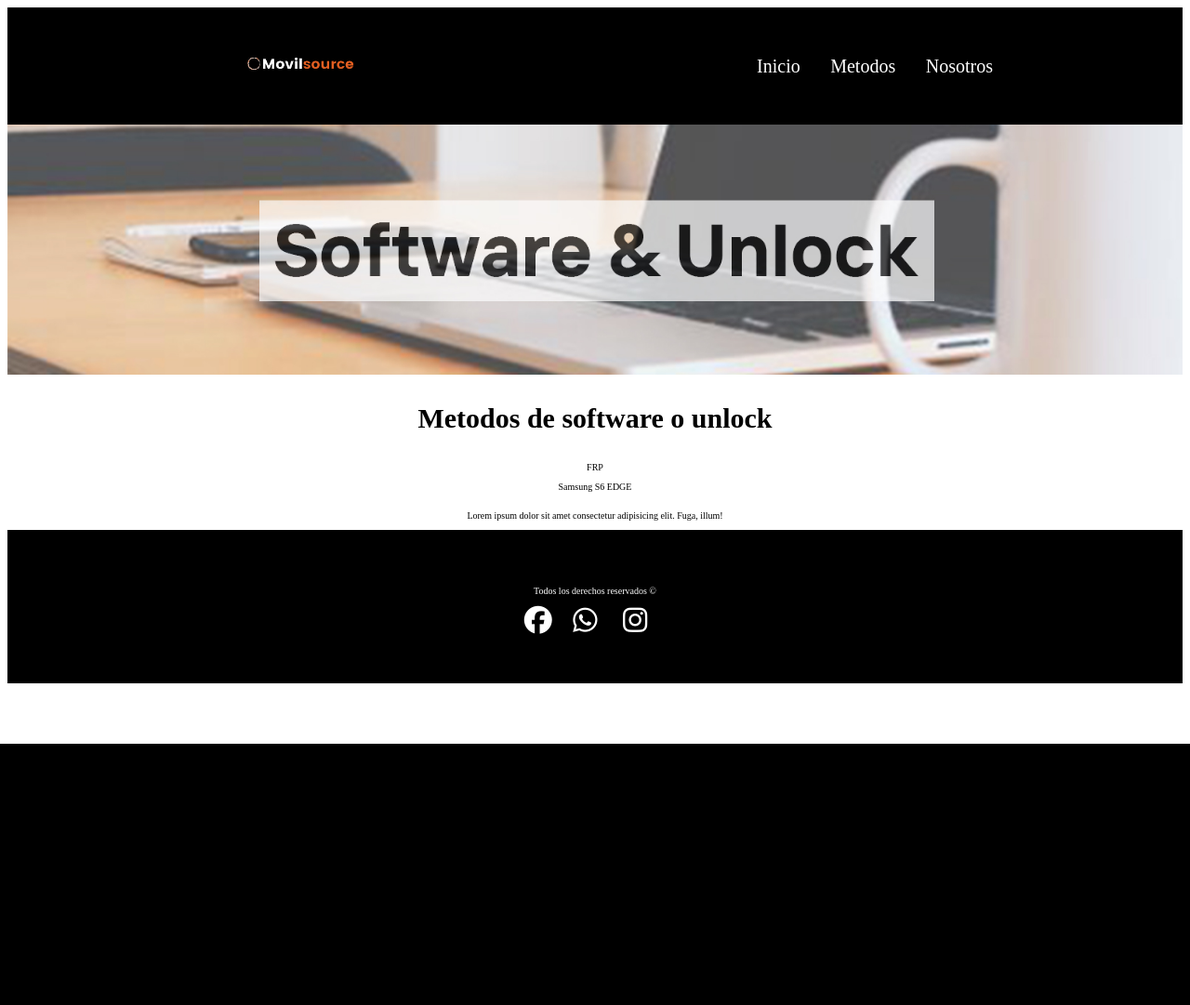
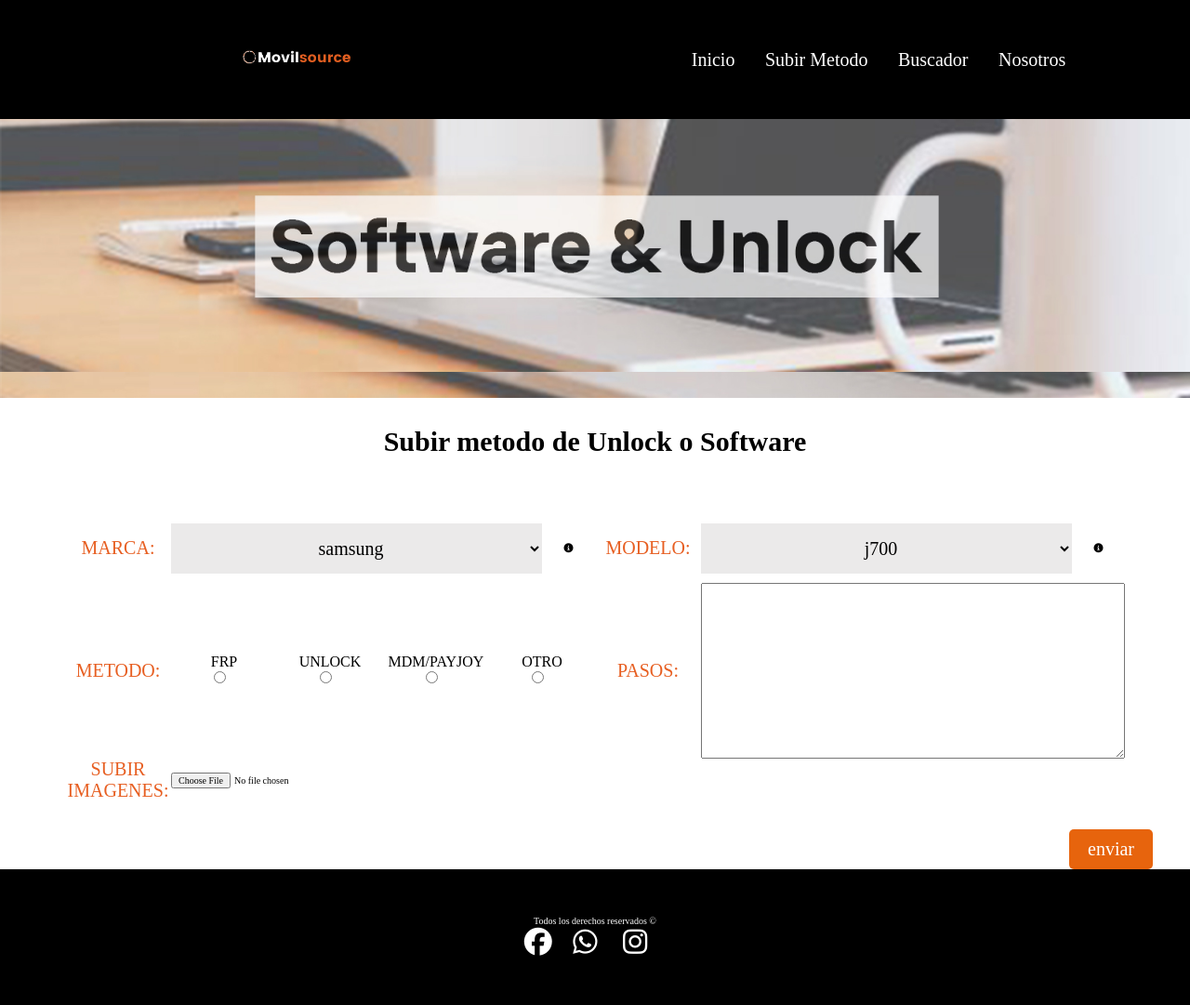
Before and after one commit to manuelluevano/unlock, a PHP site: page /metodos.php in a window 1280 px wide. Shown: the whole page at 93% size. Before the commit the page ends 800 px from the top, so only its background shows below. Run offline with PHP 8.4, Linux system fonts and the light colour scheme; some libraries are stand-ins or nearby versions.

Commit message:
FORMULARIO CREADO CORRECTAMENTE, CSS APLICADO

```diff
--- a/includes/templates/header.php
+++ b/includes/templates/header.php
@@ -20,11 +20,12 @@
             </div>
             <div class="menu">
                 <a href="index.php">Inicio</a>
-                <a href="metodos.php">Metodos</a>
+                <a href="metodos.php">Subir Metodo</a>
+                <a href="buscador.php">Buscador</a>
                 <a href="nosotros.php">Nosotros</a>
             </div>
         </nav>
-        <div class="parallax">
+        <div class="slider">
             <img src="src/img/portada unlock.jpeg" alt="">
         </div>
     </header>
--- a/metodos.php
+++ b/metodos.php
@@ -4,29 +4,77 @@ require 'includes/templates/header.php';
 
 ?>
 
+
 <main>
 
-    <h3>Metodos de software o unlock</h3>
+    <h3>Subir metodo de Unlock o Software</h3>
 
-    <section class="software">
-        <div class="metodo">
-            <p>FRP</p>
-        </div>
-        <div class="modelo">
-            <p>Samsung S6 EDGE</p>
-        </div>
-        <div class="imagen">
-            <img src="" alt="">
-        </div>
-        <div class="descripcion">
-            <p>Lorem ipsum dolor sit amet consectetur adipisicing elit. Fuga, illum!</p>
-        </div>
-    </section>
+    <div class=" contenedor">
+        <form action="" class="form">
 
-    <section class="unlock">
+            <div class="campo_toolpit">
+                <label for="">MARCA:</label>
+                <select name="" id="">
+                    <option value="1">samsung</option>
+                    <option value="2">xiaomi</option>
+                    <option value="3">motorola</option>
+                </select>
+                <div class="tooltip"><i class="fas fa-info-circle"></i>
+                    <span class="tooltiptext">SI NO ESTA LA MARCA, PIDE AL ADMINISTRADOR QUE LA AGREGUEt</span>
+                </div>
+            </div>
+            <div class="campo_toolpit">
+                <label for="">MODELO:</label>
+                <select name="" id="">
+                    <option value="1">j700</option>
+                    <option value="2">S8 PLUS</option>
+                    <option value="3">S9 PLUS</option>
+                </select>
+                <div class="tooltip"><i class="fas fa-info-circle"></i>
+                    <span class="tooltiptext">SI NO ESTA EL MODELO, PIDE AL ADMINISTRADOR QUE LA AGREGUEt</span>
+                </div>
+            </div>
+            <div class="campo">
+                <label for="">METODO:</label>
+                <div class="radio">
+                    <div class="valor">
+                        <p>FRP</p>
+                        <input type="radio" name="metodo" value="frp">
+                    </div>
+                    <div class="valor">
+                        <p>UNLOCK</p>
+                        <input type="radio" name="metodo" value="unlock">
+                    </div>
+                    <div class="valor">
+                        <p>MDM/PAYJOY</p>
+                        <input type="radio" name="metodo" value="mdm/payjoy">
+                    </div>
+                    <div class="valor">
+                        <p>OTRO</p>
+                        <input type="radio" name="metodo" value="otro">
+                    </div>
+                </div>
+            </div>
+            <div class="campo">
 
-    </section>
 
+                <label for="">PASOS:</label>
+                <textarea name="" id="" cols="30" rows="10">
+
+                </textarea>
+            </div>
+
+            <div class="campo">
+                <label for="">SUBIR IMAGENES: </label>
+                <input type="file">
+            </div>
+
+    </div>
+    <div class="flex_end contenedor">
+        <input type="submit" value="enviar">
+    </div>
+    </form>
+    </div>
 
 </main>
 
--- a/src/scss/app.scss
+++ b/src/scss/app.scss
@@ -1,8 +1,12 @@
 //BASE
 @import "base/globales";
 @import "base/botones";
+@import "base/normalize";
 
 //LAYOUT
 @import "layout/navegacion.scss";
+@import "layout/silder";
 @import "layout/footer";
 @import "layout/main";
+@import "layout/nosotros";
+@import "layout/form";
--- a/src/scss/base/_globales.scss
+++ b/src/scss/base/_globales.scss
@@ -12,6 +12,10 @@ html {
     margin: 0 auto;
 }
 
+p{
+    margin: 0;
+    padding: 0;
+}
 img,
 picture {
     width: 100%;
--- /dev/null
+++ b/src/scss/base/_normalize.scss
@@ -0,0 +1,349 @@
+/*! normalize.css v8.0.1 | MIT License | github.com/necolas/normalize.css */
+
+/* Document
+   ========================================================================== */
+
+/**
+ * 1. Correct the line height in all browsers.
+ * 2. Prevent adjustments of font size after orientation changes in iOS.
+ */
+
+ html {
+    line-height: 1.15; /* 1 */
+    -webkit-text-size-adjust: 100%; /* 2 */
+  }
+
+  /* Sections
+     ========================================================================== */
+
+  /**
+   * Remove the margin in all browsers.
+   */
+
+  body {
+    margin: 0;
+  }
+
+  /**
+   * Render the `main` element consistently in IE.
+   */
+
+  main {
+    display: block;
+  }
+
+  /**
+   * Correct the font size and margin on `h1` elements within `section` and
+   * `article` contexts in Chrome, Firefox, and Safari.
+   */
+
+  h1 {
+    font-size: 2em;
+    margin: 0.67em 0;
+  }
+
+  /* Grouping content
+     ========================================================================== */
+
+  /**
+   * 1. Add the correct box sizing in Firefox.
+   * 2. Show the overflow in Edge and IE.
+   */
+
+  hr {
+    box-sizing: content-box; /* 1 */
+    height: 0; /* 1 */
+    overflow: visible; /* 2 */
+  }
+
+  /**
+   * 1. Correct the inheritance and scaling of font size in all browsers.
+   * 2. Correct the odd `em` font sizing in all browsers.
+   */
+
+  pre {
+    font-family: monospace, monospace; /* 1 */
+    font-size: 1em; /* 2 */
+  }
+
+  /* Text-level semantics
+     ========================================================================== */
+
+  /**
+   * Remove the gray background on active links in IE 10.
+   */
+
+  a {
+    background-color: transparent;
+  }
+
+  /**
+   * 1. Remove the bottom border in Chrome 57-
+   * 2. Add the correct text decoration in Chrome, Edge, IE, Opera, and Safari.
+   */
+
+  abbr[title] {
+    border-bottom: none; /* 1 */
+    text-decoration: underline; /* 2 */
+    text-decoration: underline dotted; /* 2 */
+  }
+
+  /**
+   * Add the correct font weight in Chrome, Edge, and Safari.
+   */
+
+  b,
+  strong {
+    font-weight: bolder;
+  }
+
+  /**
+   * 1. Correct the inheritance and scaling of font size in all browsers.
+   * 2. Correct the odd `em` font sizing in all browsers.
+   */
+
+  code,
+  kbd,
+  samp {
+    font-family: monospace, monospace; /* 1 */
+    font-size: 1em; /* 2 */
+  }
+
+  /**
+   * Add the correct font size in all browsers.
+   */
+
+  small {
+    font-size: 80%;
+  }
+
+  /**
+   * Prevent `sub` and `sup` elements from affecting the line height in
+   * all browsers.
+   */
+
+  sub,
+  sup {
+    font-size: 75%;
+    line-height: 0;
+    position: relative;
+    vertical-align: baseline;
+  }
+
+  sub {
+    bottom: -0.25em;
+  }
+
+  sup {
+    top: -0.5em;
+  }
+
+  /* Embedded content
+     ========================================================================== */
+
+  /**
+   * Remove the border on images inside links in IE 10.
+   */
+
+  img {
+    border-style: none;
+  }
+
+  /* Forms
+     ========================================================================== */
+
+  /**
+   * 1. Change the font styles in all browsers.
+   * 2. Remove the margin in Firefox and Safari.
+   */
+
+  button,
+  input,
+  optgroup,
+  select,
+  textarea {
+    font-family: inherit; /* 1 */
+    font-size: 100%; /* 1 */
+    line-height: 1.15; /* 1 */
+    margin: 0; /* 2 */
+  }
+
+  /**
+   * Show the overflow in IE.
+   * 1. Show the overflow in Edge.
+   */
+
+  button,
+  input { /* 1 */
+    overflow: visible;
+  }
+
+  /**
+   * Remove the inheritance of text transform in Edge, Firefox, and IE.
+   * 1. Remove the inheritance of text transform in Firefox.
+   */
+
+  button,
+  select { /* 1 */
+    text-transform: none;
+  }
+
+  /**
+   * Correct the inability to style clickable types in iOS and Safari.
+   */
+
+  button,
+  [type="button"],
+  [type="reset"],
+  [type="submit"] {
+    -webkit-appearance: button;
+  }
+
+  /**
+   * Remove the inner border and padding in Firefox.
+   */
+
+  button::-moz-focus-inner,
+  [type="button"]::-moz-focus-inner,
+  [type="reset"]::-moz-focus-inner,
+  [type="submit"]::-moz-focus-inner {
+    border-style: none;
+    padding: 0;
+  }
+
+  /**
+   * Restore the focus styles unset by the previous rule.
+   */
+
+  button:-moz-focusring,
+  [type="button"]:-moz-focusring,
+  [type="reset"]:-moz-focusring,
+  [type="submit"]:-moz-focusring {
+    outline: 1px dotted ButtonText;
+  }
+
+  /**
+   * Correct the padding in Firefox.
+   */
+
+  fieldset {
+    padding: 0.35em 0.75em 0.625em;
+  }
+
+  /**
+   * 1. Correct the text wrapping in Edge and IE.
+   * 2. Correct the color inheritance from `fieldset` elements in IE.
+   * 3. Remove the padding so developers are not caught out when they zero out
+   *    `fieldset` elements in all browsers.
+   */
+
+  legend {
+    box-sizing: border-box; /* 1 */
+    color: inherit; /* 2 */
+    display: table; /* 1 */
+    max-width: 100%; /* 1 */
+    padding: 0; /* 3 */
+    white-space: normal; /* 1 */
+  }
+
+  /**
+   * Add the correct vertical alignment in Chrome, Firefox, and Opera.
+   */
+
+  progress {
+    vertical-align: baseline;
+  }
+
+  /**
+   * Remove the default vertical scrollbar in IE 10+.
+   */
+
+  textarea {
+    overflow: auto;
+  }
+
+  /**
+   * 1. Add the correct box sizing in IE 10.
+   * 2. Remove the padding in IE 10.
+   */
+
+  [type="checkbox"],
+  [type="radio"] {
+    box-sizing: border-box; /* 1 */
+    padding: 0; /* 2 */
+  }
+
+  /**
+   * Correct the cursor style of increment and decrement buttons in Chrome.
+   */
+
+  [type="number"]::-webkit-inner-spin-button,
+  [type="number"]::-webkit-outer-spin-button {
+    height: auto;
+  }
+
+  /**
+   * 1. Correct the odd appearance in Chrome and Safari.
+   * 2. Correct the outline style in Safari.
+   */
+
+  [type="search"] {
+    -webkit-appearance: textfield; /* 1 */
+    outline-offset: -2px; /* 2 */
+  }
+
+  /**
+   * Remove the inner padding in Chrome and Safari on macOS.
+   */
+
+  [type="search"]::-webkit-search-decoration {
+    -webkit-appearance: none;
+  }
+
+  /**
+   * 1. Correct the inability to style clickable types in iOS and Safari.
+   * 2. Change font properties to `inherit` in Safari.
+   */
+
+  ::-webkit-file-upload-button {
+    -webkit-appearance: button; /* 1 */
+    font: inherit; /* 2 */
+  }
+
+  /* Interactive
+     ========================================================================== */
+
+  /*
+   * Add the correct display in Edge, IE 10+, and Firefox.
+   */
+
+  details {
+    display: block;
+  }
+
+  /*
+   * Add the correct display in all browsers.
+   */
+
+  summary {
+    display: list-item;
+  }
+
+  /* Misc
+     ========================================================================== */
+
+  /**
+   * Add the correct display in IE 10+.
+   */
+
+  template {
+    display: none;
+  }
+
+  /**
+   * Add the correct display in IE 10.
+   */
+
+  [hidden] {
+    display: none;
+  }
--- /dev/null
+++ b/src/scss/layout/_form.scss
@@ -0,0 +1,122 @@
+.busqueda{
+    font-size: 3rem;
+    color: #E75F22;
+    font-weight: bold;
+}
+
+form{
+    padding: 3rem;
+    display: grid;
+    grid-template-columns: repeat(2,1fr);
+}
+.campo{
+  display: grid;
+  grid-template-columns: 20% 80%;
+  align-items: center;
+  align-content: center;
+}
+.campo_toolpit{
+  display: grid;
+  grid-template-columns: 20% 70% 10%;
+  align-items: center;
+  align-content: center;
+}
+.radio{
+
+  display: grid;
+  grid-template-columns: repeat(4,1fr);
+}
+.valor{
+  font-size: 1.6rem;
+  input{
+    margin-right: 1rem;
+  }
+}
+
+
+label{
+    color: #E75F22;
+    font-size: 2rem;
+}
+select{
+
+    text-align: center;
+    width: 100%;
+    padding: 1.5rem .5rem;
+    background: rgb(235, 234, 234);
+    border: none;
+    font-size: 2rem;
+    margin: 1rem 0;
+}
+input[type='text']{
+    text-align: center;
+    width: 100%;
+    padding: 1.5rem .5rem;
+    background: rgb(235, 234, 234);
+    border: none;
+    font-size: 2rem;
+    margin: 1rem 0;
+}
+input[type='submit']{
+  padding: 1rem 2rem;
+  border: none;
+  font-size: 2rem;
+  background-color: rgb(231, 100, 13);
+  color: #fff;
+  border-radius: .5rem;
+  text-align: right;
+}
+.flex_end{
+  display: flex;
+  justify-content: flex-end;
+}
+textarea{
+  width: 100%;
+  font-size: 1.6rem;
+}
+ /* Tooltip container */
+ .tooltip {
+    position: relative;
+    display: inline-block;
+    // border-bottom: 1px dotted black; /* If you want dots under the hoverable text */
+  }
+
+  /* Tooltip text */
+  .tooltip .tooltiptext {
+    visibility: hidden;
+    width: 120px;
+    background-color: #555;
+    color: #fff;
+    text-align: center;
+    padding: 5px 0;
+    border-radius: 6px;
+
+    /* Position the tooltip text */
+    position: absolute;
+    z-index: 1;
+    bottom: 125%;
+    left: 50%;
+    margin-left: -60px;
+
+    /* Fade in tooltip */
+    opacity: 0;
+    transition: opacity 0.3s;
+  }
+
+  /* Tooltip arrow */
+  .tooltip .tooltiptext::after {
+    content: "";
+    position: absolute;
+    top: 100%;
+    left: 50%;
+    margin-left: -5px;
+    border-width: 5px;
+    border-style: solid;
+    border-color: #555 transparent transparent transparent;
+  }
+
+  /* Show the tooltip text when you mouse over the tooltip container */
+  .tooltip:hover .tooltiptext {
+    visibility: visible;
+    opacity: 1;
+  }
--- /dev/null
+++ b/src/scss/layout/_nosotros.scss
@@ -0,0 +1,4 @@
+.direcciones{
+    display:grid;
+    grid-template-columns: repeat(2,1fr);
+}
--- /dev/null
+++ b/src/scss/layout/_silder.scss
@@ -0,0 +1,6 @@
+.slider{
+    width: 100%;
+    height: 30rem;
+    background: url('../../src/img/portada unlock.jpeg');
+    animation: slide 20s infinite;
+}
```
Also changed, not shown: buscador.php (+13 -33 lines), nosotros.php (+10 -0 lines), build/css/app.css, src/img/portada unlock 2.jpeg (added), 5 other files.
